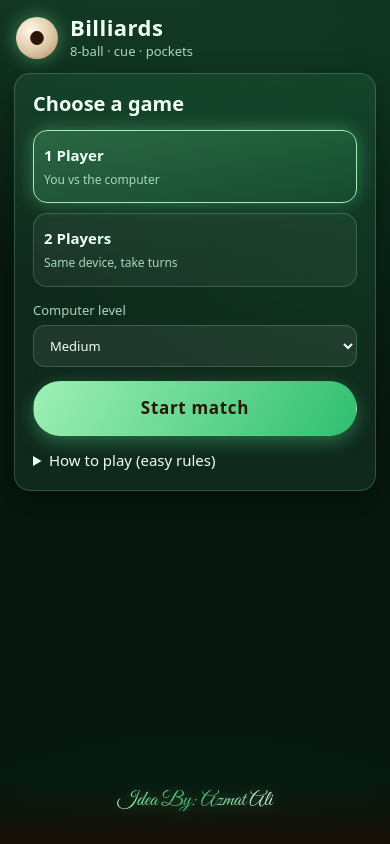
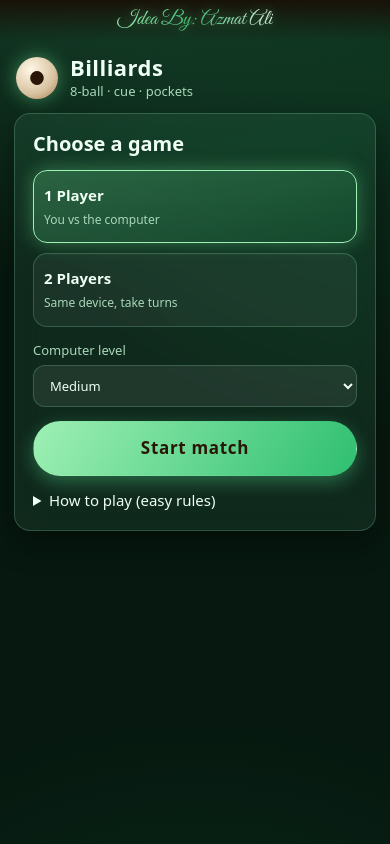
Before and after one commit to azmataliakbar/billiards-game, a plain HTML site: page index.html in a window 390 px wide. Drawn offline with Linux system fonts and the light colour scheme.

Commit message:
Billiards: move the credit to the top strip on small phones
The Netlify badge sits over the bottom of the screen on phones and
still covered the credit. At 480px and narrower the credit now sits in
a strip at the top of the page instead. Larger screens are unchanged.

Co-Authored-By: Claude Haiku 5.5 <noreply@anthropic.com>

```diff
--- a/css/app.css
+++ b/css/app.css
@@ -268,11 +268,16 @@ h1, h2, h3 { margin: 0; line-height: 1.2; }
   user-select: none;
 }
 
-/* Small phones: Netlify's "Powered by" badge sits in the bottom corner and covered the
-   credit. Keep the credit in the top part of a taller strip so the badge has the bottom. */
+/* Small phones: Netlify's "Powered by" badge sits over the bottom of the screen and covered
+   the credit. On phones the credit moves to the top strip, where the badge never reaches. */
 @media (max-width: 480px) {
-  :root { --footer-h: 64px; }
-  .footer { align-items: flex-start; padding-top: 10px; }
+  body { padding-top: 40px; }
+  .footer {
+    top: 0;
+    bottom: auto;
+    height: 40px;
+    background: linear-gradient(to bottom, rgba(26, 14, 6, 0.9), rgba(26, 14, 6, 0));
+  }
 }
 
 @media (prefers-reduced-motion: reduce) {
```
